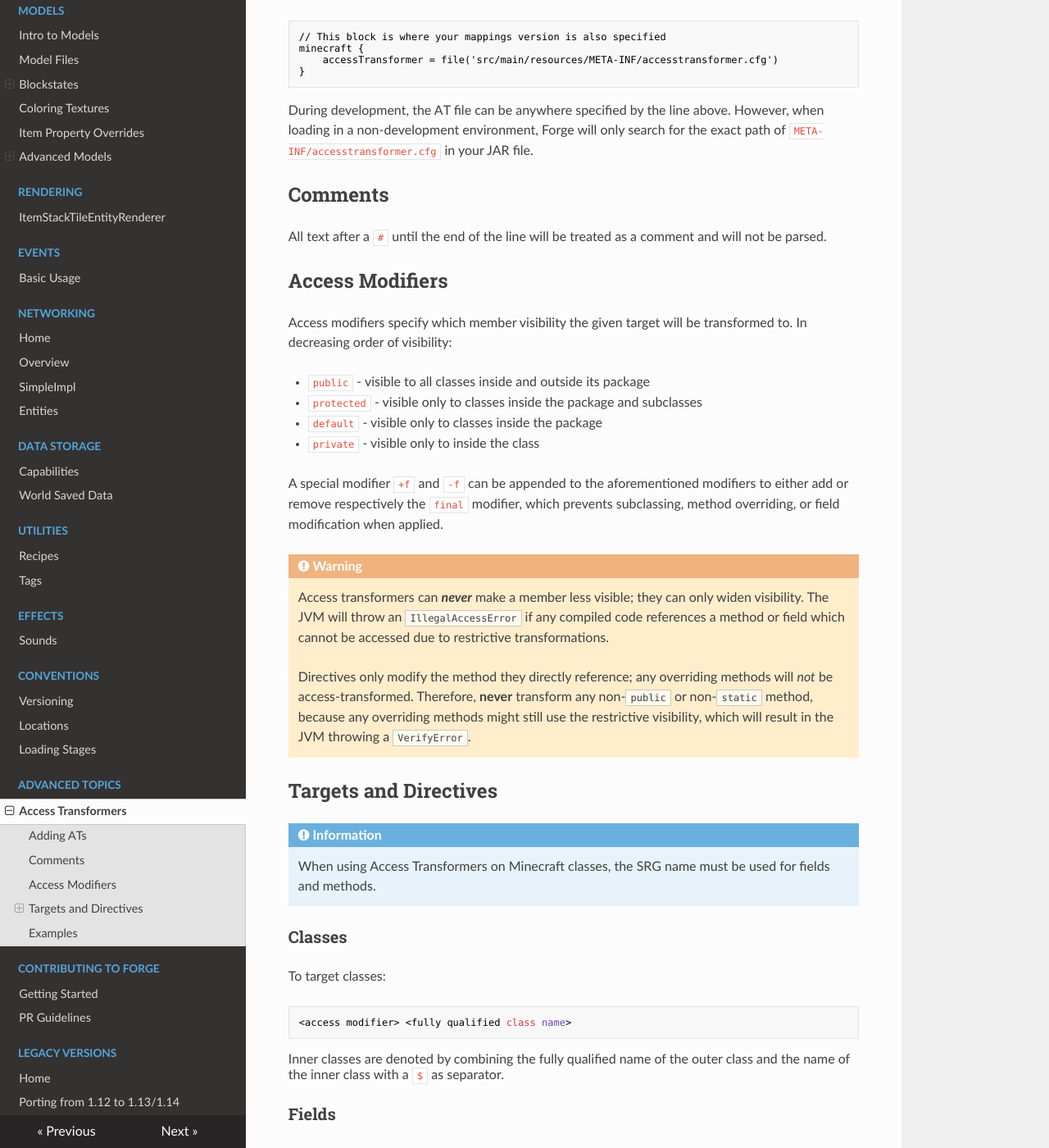
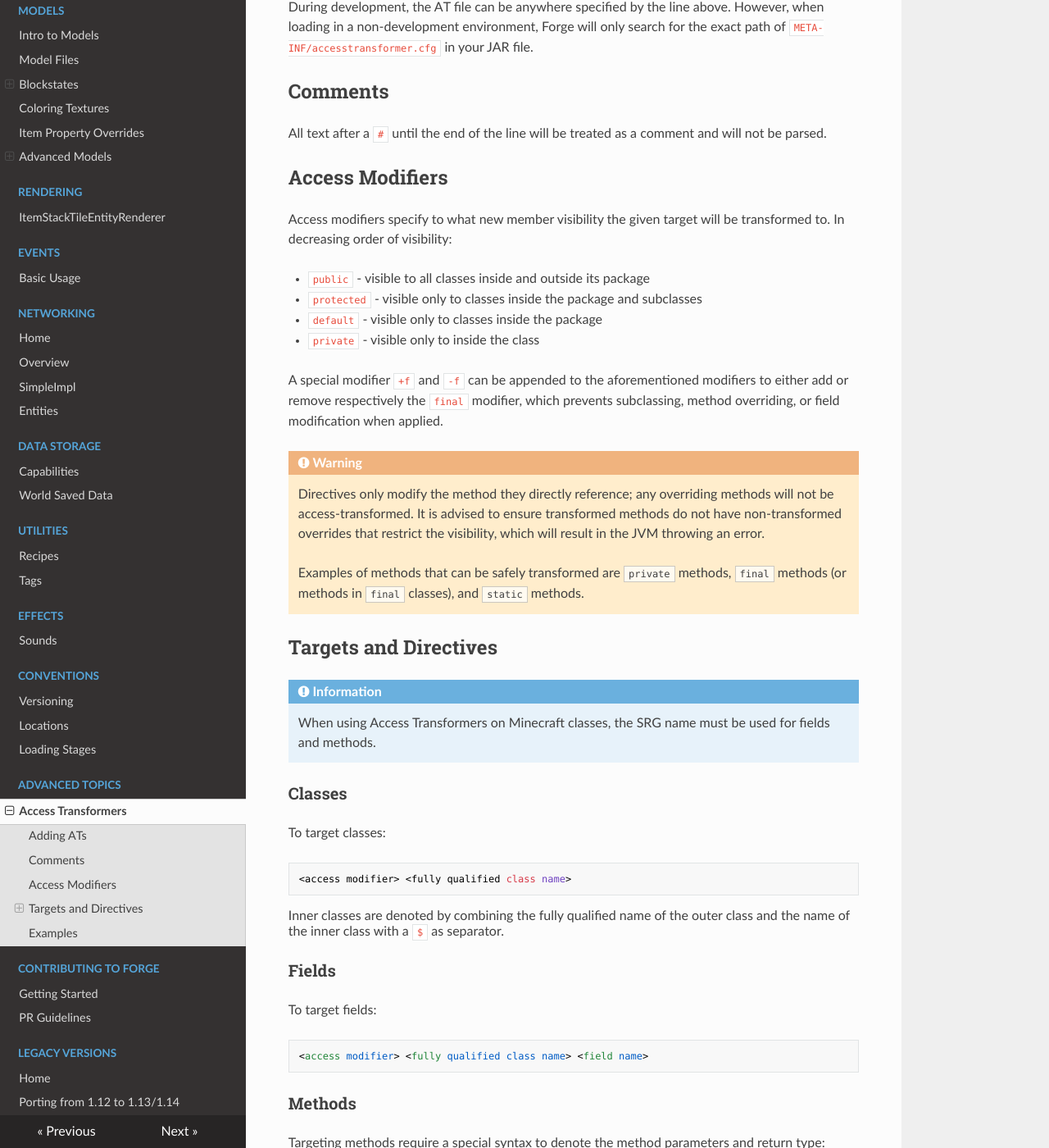
Before and after one commit to MinecraftForge/Documentation, an MkDocs documentation site: the page built from docs/advanced/accesstransformers.md, in a window 1280 px wide and 1400 px high, scrolled down 535 px. Shown: the whole window at 82% size. Built offline with MkDocs 1.6.1, drawn with Linux system fonts in a browser that asks for light colours; nearby versions of some CDN libraries; some of the changed text lies outside the part shown.

Commit message:
Integrate suggestions, fix a few paragraphs

```diff
--- a/docs/advanced/accesstransformers.md
+++ b/docs/advanced/accesstransformers.md
@@ -1,12 +1,9 @@
 Access Transformers
 ===================
 
-Access Transformers (ATs for short) allows for changing the visibility and `final` flags of classes and their methods and fields. They allow modders to access and modify otherwise `private` members in classes outside their control.
+Access Transformers (ATs for short) allow for widening the visibility and modifying the `final` flags of classes, methods, and fields. They allow modders to access and modify otherwise inaccessible members in classes outside their control.
 
 The [specification document][specs] can be viewed on the Minecraft Forge GitHub.
-
-!!! note
-    An access transformer preprocessor is required to compile against access-transformed code. ForgeGradle fulfills this purpose for Forge development.
 
 Adding ATs
 ----------
@@ -30,7 +27,7 @@ All text after a `#` until the end of the line will be treated as a comment and
 Access Modifiers
 ----------------
 
-Access modifiers specify which member visibility the given target will be transformed to. In decreasing order of visibility:
+Access modifiers specify to what new member visibility the given target will be transformed to. In decreasing order of visibility:
 
   * `public` - visible to all classes inside and outside its package
   * `protected` - visible only to classes inside the package and subclasses
@@ -40,12 +37,12 @@ Access modifiers specify which member visibility the given target will be transf
 A special modifier `+f` and `-f` can be appended to the aforementioned modifiers to either add or remove respectively the `final` modifier, which prevents subclassing, method overriding, or field modification when applied.
 
 !!! warning
-    Access transformers can **_never_** make a member less visible; they can only widen visibility. The JVM will throw an `IllegalAccessError` if any compiled code references a method or field which cannot be accessed due to restrictive transformations.
+    Directives only modify the method they directly reference; any overriding methods will not be access-transformed. It is advised to ensure transformed methods do not have non-transformed overrides that restrict the visibility, which will result in the JVM throwing an error.
 
-    Directives only modify the method they directly reference; any overriding methods will _not_ be access-transformed. Therefore, **never** transform any non-`public` or non-`static` method, because any overriding methods might still use the restrictive visibility, which will result in the JVM throwing a `VerifyError`.
+    Examples of methods that can be safely transformed are `private` methods, `final` methods (or methods in `final` classes), and `static` methods.
 
 Targets and Directives
-------------------
+----------------------
 
 !!! Information
     When using Access Transformers on Minecraft classes, the SRG name must be used for fields and methods.
@@ -77,7 +74,7 @@ If the return type is void, or the method has no parameters, then it does not ne
 
   * `B` - `byte`, a signed byte
   * `C` - `char`, a Unicode character code point in UTF-16
-  * `D` - 'double', a double-precision floating-point value
+  * `D` - `double`, a double-precision floating-point value
   * `F` - `float`, a single-precision floating-point value
   * `I` - `integer`, a 32-bit integer
   * `J` - `long`, a 64-bit integer
@@ -86,7 +83,7 @@ If the return type is void, or the method has no parameters, then it does not ne
   * `[` - references one dimension of an array
     * Example: `[[S` refers to `short[][]`
   * `L<class name>;` - references a reference type
-    * Example: `Ljava/lang/String;` refers to `java.lang.String` reference type _(note the use of parentheses)_
+    * Example: `Ljava/lang/String;` refers to `java.lang.String` reference type _(note the use of slashes instead of periods)_
 
 Examples
 --------
```
